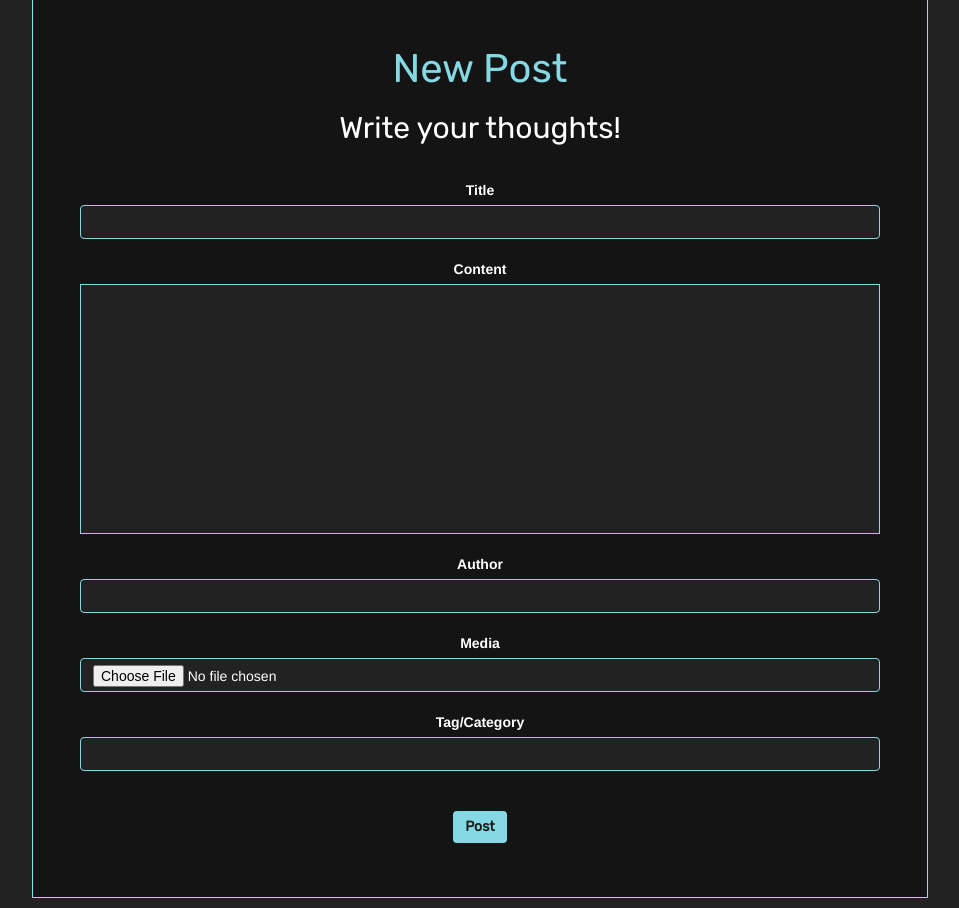
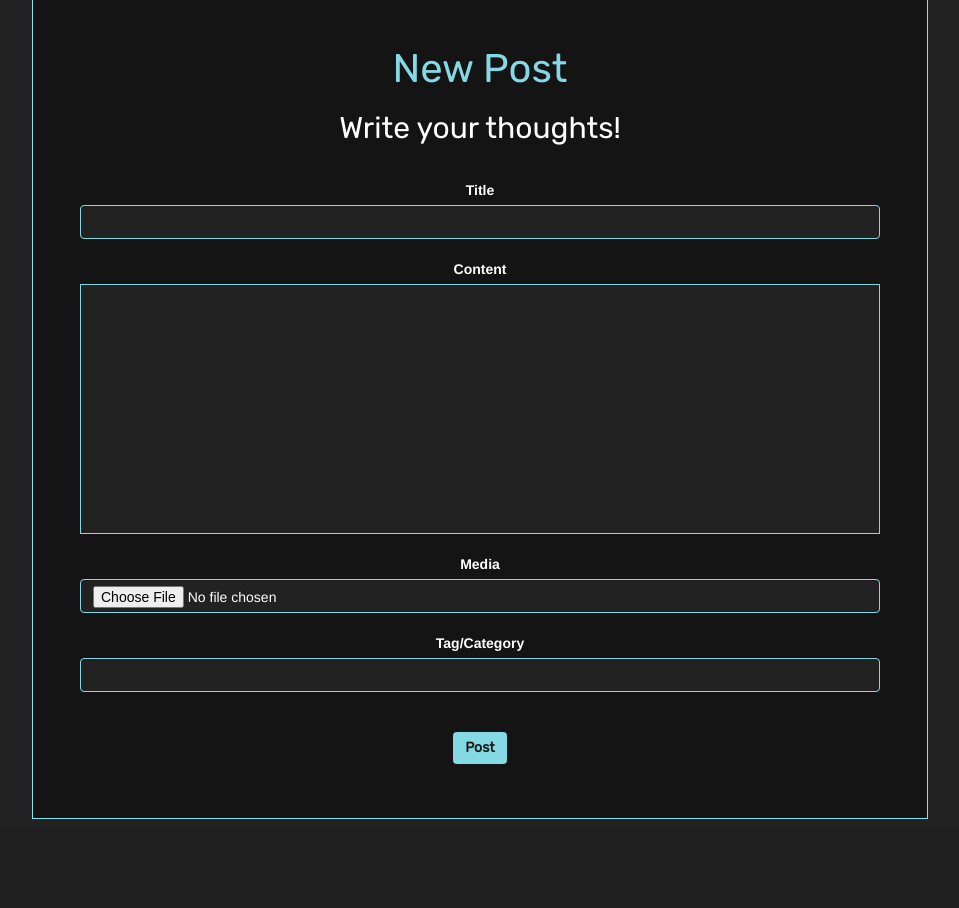
Before and after one commit to BitSlayers/W5-BitSlayers, a PHP site: page /post.php in a window 1280 px wide. Shown: the part 63-971 px from the top of the page, without its empty margins (160-1119 px from the left). After the commit the page ends 882 px from the top, so only its background shows below. Run offline with PHP 8.4, Linux system fonts and the light colour scheme; the visitor is signed in with stand-in values (Sample User, id 1).

Commit message:
Fetch author name from author direct

```diff
--- a/insert_post.php
+++ b/insert_post.php
@@ -1,11 +1,12 @@
 <?php
   $title=$_POST['title'];
   $content=$_POST['content'];
-  $author=$_POST['author'];
+  $author=$_SESSION['email'];
   $tag=$_POST['tag'];
   $pname=rand(1000,10000)."-".$_FILES['file']['name'];
   $tname=$_FILES['file']['tmp_name'];
   $uploads_dir='uploads';
+
 
   move_uploaded_file($tname,$uploads_dir.'/'.$pname);
 
--- a/post.php
+++ b/post.php
@@ -47,9 +47,8 @@ if(!isset($_SESSION['email'])){
 		<input type="text" class="form-control" name="content" placeholder="Content">
 	-->
 			<br>
-      <label for="author">Author</label>
-  		<input type="text" class="form-control" name="author" id='title'>
-      <br>
+
+
 			<label for="file">Media</label>
 			<input type="file" class="form-control" name="file" id='title'>
 			<br>
```
Also changed, not shown: uploads/1673-phpYKPbsK.png (added), uploads/2923-phpYKPbsK.png (added), uploads/2992-phpYKPbsK.png (added), uploads/5918-phpYKPbsK.png (added), uploads/9276-6e1782b326df455fc2262e40e89d873f.png (added).
